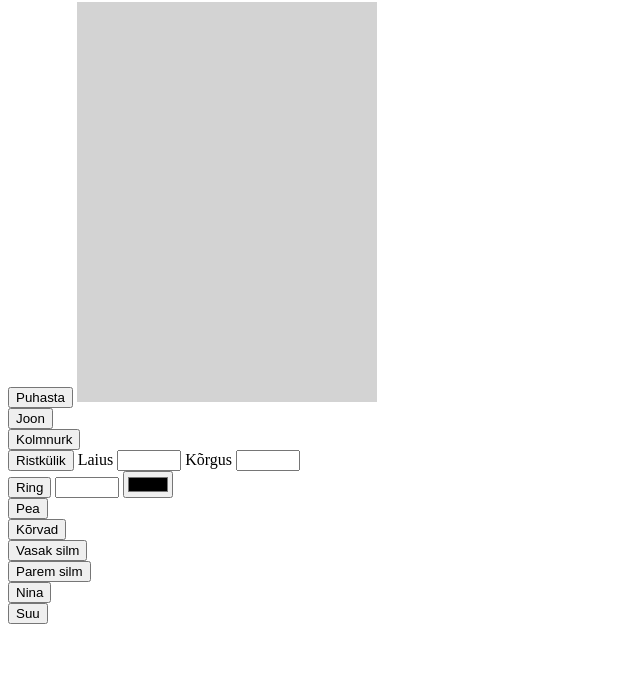
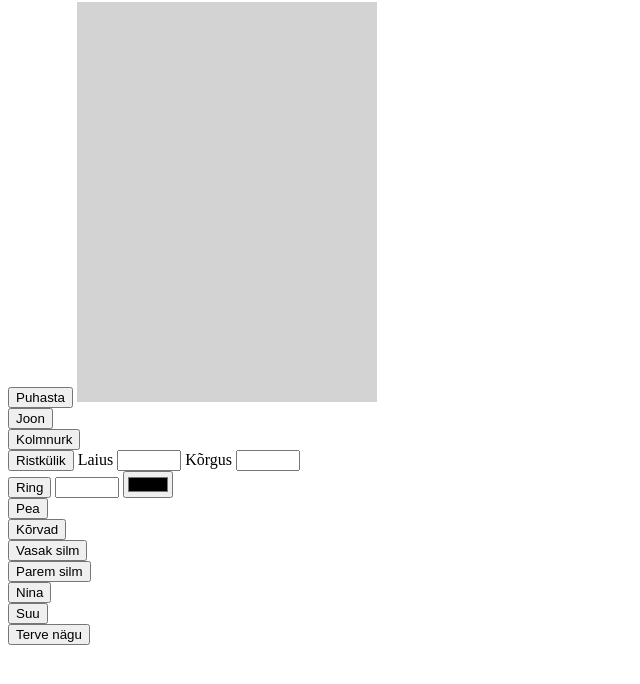
Before and after one commit to TTVHardCoreGamer/veebirakendusedIKTpe25, a plain HTML site: page tööd/canvas/joonistamine.html in a window 1280 px wide. Shown: the part 78-762 px from the top of the page, without its empty margins (0-640 px from the left). Drawn offline with Linux system fonts and the light colour scheme.

Commit message:
terve näo funktsioon

```diff
--- a/tööd/canvas/joonisScript.js
+++ b/tööd/canvas/joonisScript.js
@@ -145,3 +145,11 @@ function korvad() {
         t.strokeRect(235, 175, 15, 45);
     }
 }
+function terveNagu(){
+    pea();
+    korvad();
+    vasaksilm();
+    paremsilm();
+    nina();
+    suu();
+}
--- a/tööd/canvas/joonistamine.html
+++ b/tööd/canvas/joonistamine.html
@@ -37,6 +37,7 @@
 <br>
 <input type="button" value="Suu" onclick="suu()">
 <br>
-
+<input type="button" value="Terve nägu" onclick="terveNagu()">
+<br>
 </body>
 </html>
```
